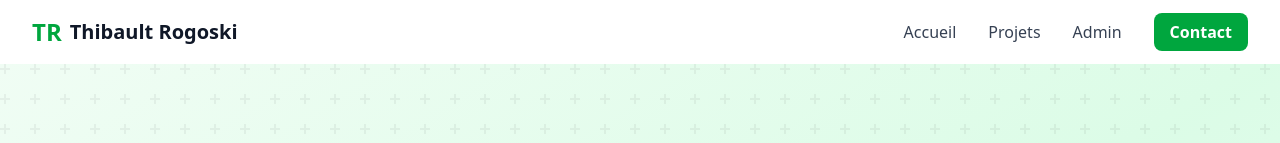
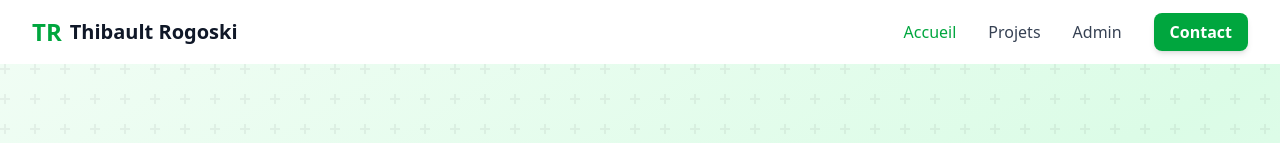
Before and after one commit to piwiit/thibault-rogoski, a Next.js app: page / in a window 1280 px wide. Shown: the top 143 px of the page. Built offline with nearby package versions, Linux system fonts and the light colour scheme; no server answers; the database is empty.

Commit message:
fix: correct active link highlighting in navbar

```diff
--- a/components/Navbar.tsx
+++ b/components/Navbar.tsx
@@ -1,6 +1,7 @@
 "use client";
 import Link from "next/link";
 import React, { useState, useEffect } from "react";
+import { usePathname } from "next/navigation";
 import { motion, AnimatePresence } from "framer-motion";
 import type { LandingContent } from "@/lib/landing";
 import { useLandingContent } from "@/hooks/useLandingContent";
@@ -11,6 +12,7 @@ interface NavbarProps {
 
 export default function Navbar({ landingContent }: NavbarProps) {
   const content = useLandingContent(landingContent);
+  const pathname = usePathname();
   const [scrolled, setScrolled] = useState(false);
   const [isOpen, setIsOpen] = useState(false);
 
@@ -21,6 +23,8 @@ export default function Navbar({ landingContent }: NavbarProps) {
     window.addEventListener("scroll", handleScroll);
     return () => window.removeEventListener("scroll", handleScroll);
   }, []);
+
+  const isActive = (path: string) => pathname === path;
 
   return (
     <>
@@ -45,7 +49,7 @@ export default function Navbar({ landingContent }: NavbarProps) {
               <li>
                 <Link
                   href="/"
-                  className="font-medium text-gray-700 transition-colors hover:text-green-600"
+                  className={`font-medium transition-colors ${isActive('/') ? 'text-green-600' : 'text-gray-700 hover:text-green-600'}`}
                 >
                   Accueil
                 </Link>
@@ -53,7 +57,7 @@ export default function Navbar({ landingContent }: NavbarProps) {
               <li>
                 <Link
                   href="/projets"
-                  className="font-medium text-gray-700 transition-colors hover:text-green-600"
+                  className={`font-medium transition-colors ${isActive('/projets') ? 'text-green-600' : 'text-gray-700 hover:text-green-600'}`}
                 >
                   Projets
                 </Link>
@@ -61,7 +65,7 @@ export default function Navbar({ landingContent }: NavbarProps) {
               <li>
                 <Link
                   href="/admin"
-                  className="font-medium text-gray-700 transition-colors hover:text-green-600"
+                  className={`font-medium transition-colors ${pathname.startsWith('/admin') ? 'text-green-600' : 'text-gray-700 hover:text-green-600'}`}
                 >
                   Admin
                 </Link>
@@ -69,7 +73,7 @@ export default function Navbar({ landingContent }: NavbarProps) {
               <li>
                 <Link
                   href="/contact"
-                  className="px-4 py-2 font-semibold text-white transition-colors bg-green-600 rounded-lg hover:bg-green-700"
+                  className={`px-4 py-2 font-semibold text-white transition-colors rounded-lg shadow-md ${isActive('/contact') ? 'bg-green-700' : 'bg-green-600 hover:bg-green-700'}`}
                 >
                   Contact
                 </Link>
@@ -110,7 +114,7 @@ export default function Navbar({ landingContent }: NavbarProps) {
                 <Link
                   href="/"
                   onClick={() => setIsOpen(false)}
-                  className="block font-medium text-gray-700 hover:text-green-600"
+                  className={`block font-medium transition-colors ${isActive('/') ? 'text-green-600' : 'text-gray-700 hover:text-green-600'}`}
                 >
                   Accueil
                 </Link>
@@ -119,7 +123,7 @@ export default function Navbar({ landingContent }: NavbarProps) {
                 <Link
                   href="/projets"
                   onClick={() => setIsOpen(false)}
-                  className="block font-medium text-gray-700 hover:text-green-600"
+                  className={`block font-medium transition-colors ${isActive('/projets') ? 'text-green-600' : 'text-gray-700 hover:text-green-600'}`}
                 >
                   Projets
                 </Link>
@@ -128,7 +132,7 @@ export default function Navbar({ landingContent }: NavbarProps) {
                 <Link
                   href="/admin"
                   onClick={() => setIsOpen(false)}
-                  className="block font-medium text-gray-700 hover:text-green-600"
+                  className={`block font-medium transition-colors ${pathname.startsWith('/admin') ? 'text-green-600' : 'text-gray-700 hover:text-green-600'}`}
                 >
                   Admin
                 </Link>
@@ -137,7 +141,7 @@ export default function Navbar({ landingContent }: NavbarProps) {
                 <Link
                   href="/contact"
                   onClick={() => setIsOpen(false)}
-                  className="block px-4 py-2 font-semibold text-white bg-green-600 rounded-lg hover:bg-green-700"
+                  className={`block px-4 py-2 font-semibold text-center text-white transition-colors rounded-lg ${isActive('/contact') ? 'bg-green-700' : 'bg-green-600 hover:bg-green-700'}`}
                 >
                   Contact
                 </Link>
```
